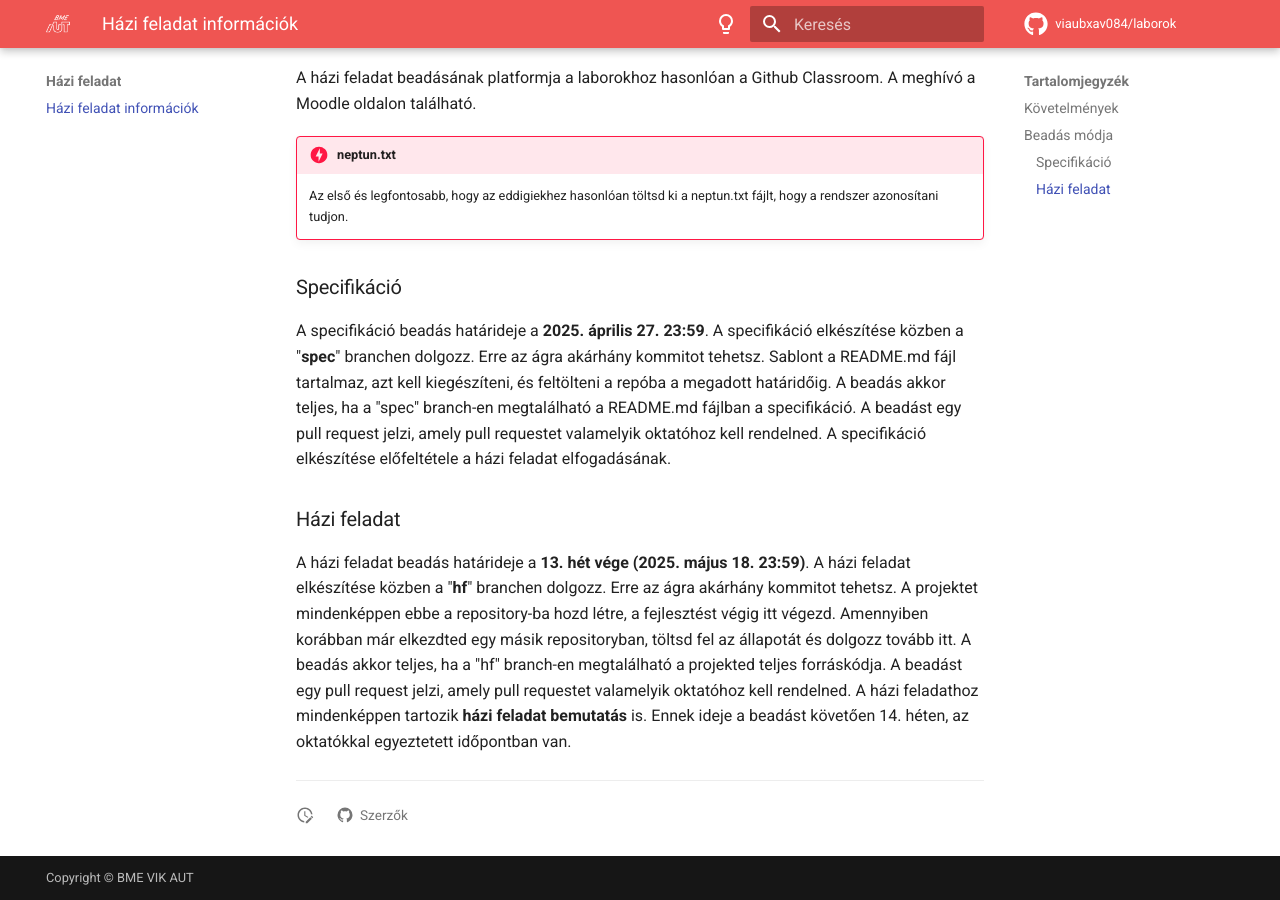
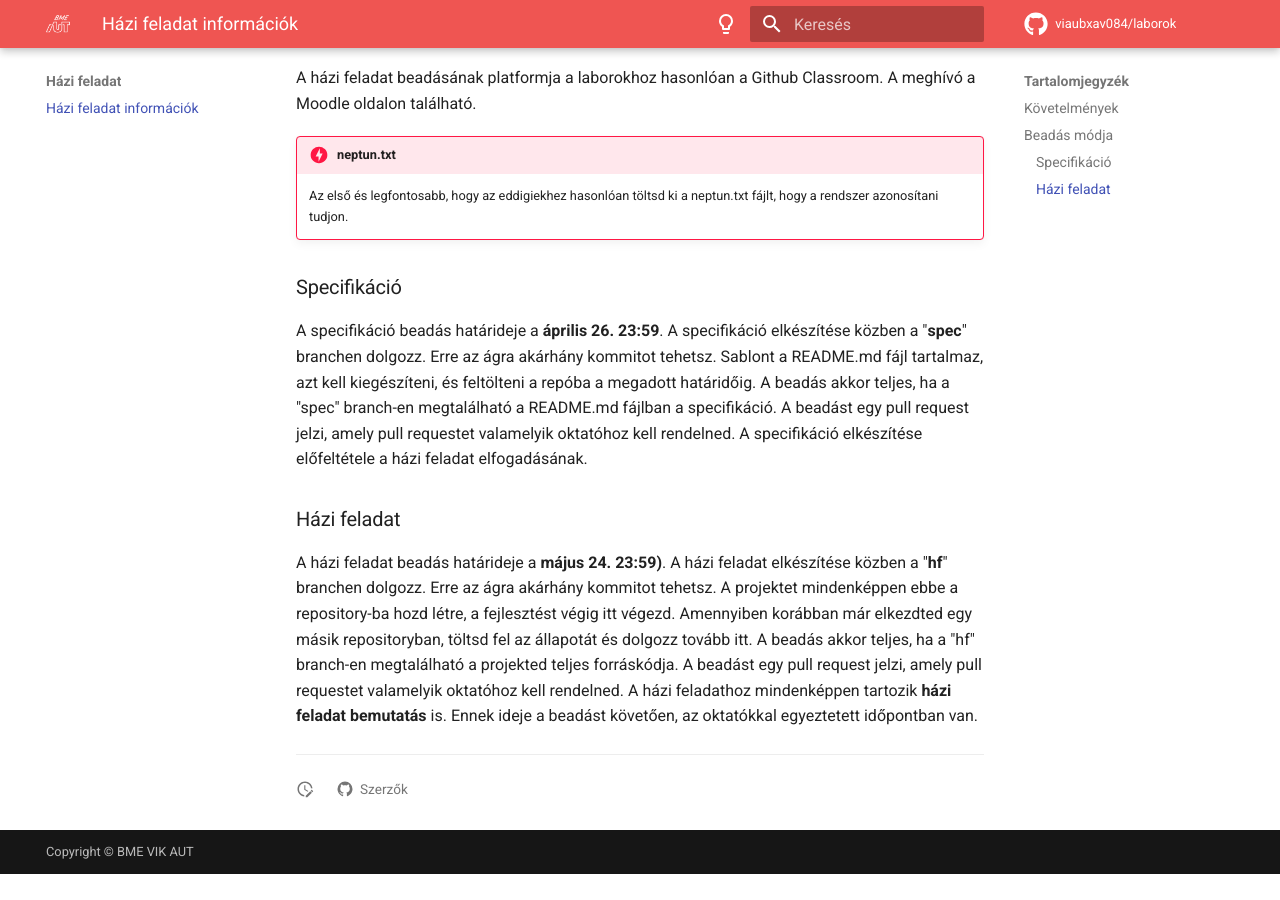
Before and after one commit to VIAUBXAV084/laborok, an MkDocs documentation site: the page built from docs/hf/index.md, in a window 1280 px wide and 900 px high, scrolled down 631 px. Built offline with MkDocs 1.6.1 and Material for MkDocs 9.7.7, drawn with Linux system fonts in a browser that asks for light colours; comment, search, counter and statistics services are not loaded; after the commit the page ends 1505 px from its top, so only the background shows below that.

Commit message:
HF deadline adjusts

```diff
--- a/docs/hf/index.md
+++ b/docs/hf/index.md
@@ -22,16 +22,15 @@ A házi feladat beadásának platformja a laborokhoz hasonlóan a Github Classro
 
 ### Specifikáció
 
-A specifikáció beadás határideje a **2025. április 27. 23:59**.
+A specifikáció beadás határideje a **április 26. 23:59**.
 A specifikáció elkészítése közben a "**spec**" branchen dolgozz. Erre az ágra akárhány kommitot tehetsz.
 Sablont a README.md fájl tartalmaz, azt kell kiegészíteni, és feltölteni a repóba a megadott határidőig.
-A beadás akkor teljes, ha a "spec" branch-en megtalálható a README.md fájlban a specifikáció. A beadást egy pull request jelzi, amely pull requestet valamelyik oktatóhoz kell rendelned.
-A specifikáció elkészítése előfeltétele a házi feladat elfogadásának.
+A beadás akkor teljes, ha a "spec" branch-en megtalálható a README.md fájlban a specifikáció. A beadást egy pull request jelzi, amely pull requestet valamelyik oktatóhoz kell rendelned. A specifikáció elkészítése előfeltétele a házi feladat elfogadásának.
 
 ### Házi feladat
 
-A házi feladat beadás határideje a **13. hét vége (2025. május 18. 23:59)**.
+A házi feladat beadás határideje a **május 24. 23:59)**.
 A házi feladat elkészítése közben a "**hf**" branchen dolgozz. Erre az ágra akárhány kommitot tehetsz.
 A projektet mindenképpen ebbe a repository-ba hozd létre, a fejlesztést végig itt végezd. Amennyiben korábban már elkezdted egy másik repositoryban, töltsd fel az állapotát és dolgozz tovább itt.
 A beadás akkor teljes, ha a "hf" branch-en megtalálható a projekted teljes forráskódja. A beadást egy pull request jelzi, amely pull requestet valamelyik oktatóhoz kell rendelned.
-A házi feladathoz mindenképpen tartozik **házi feladat bemutatás** is. Ennek ideje a beadást követően 14. héten, az oktatókkal egyeztetett időpontban van.
+A házi feladathoz mindenképpen tartozik **házi feladat bemutatás** is. Ennek ideje a beadást követően, az oktatókkal egyeztetett időpontban van.
```
